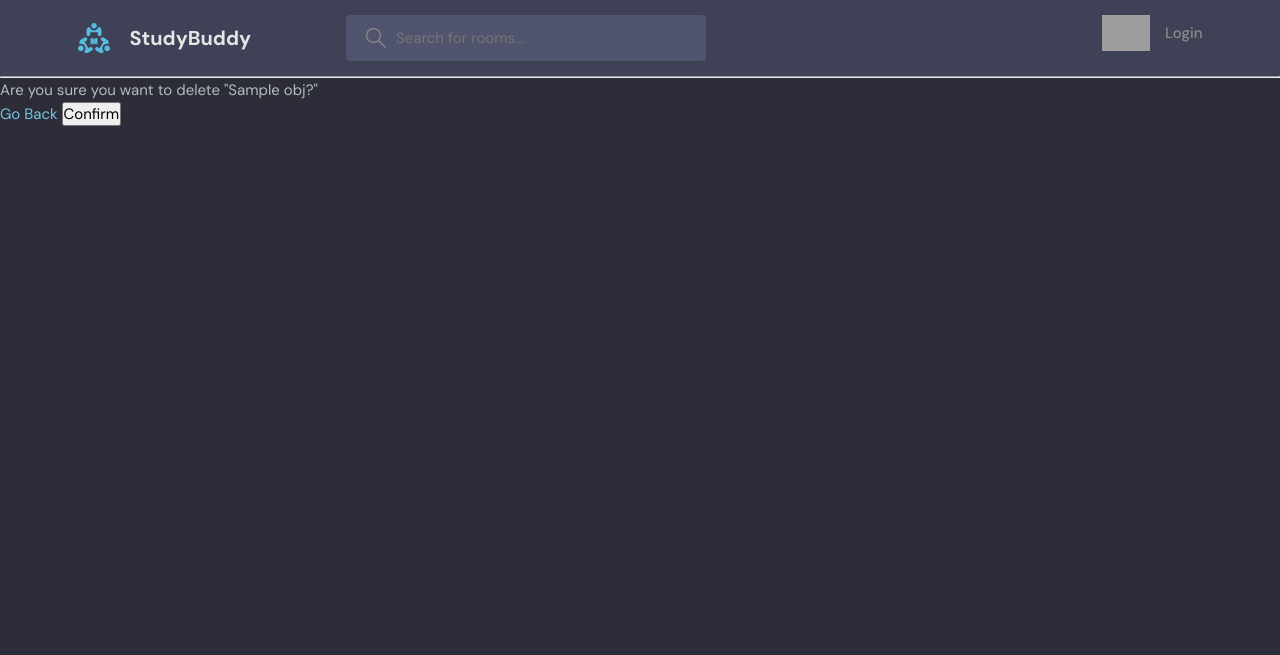
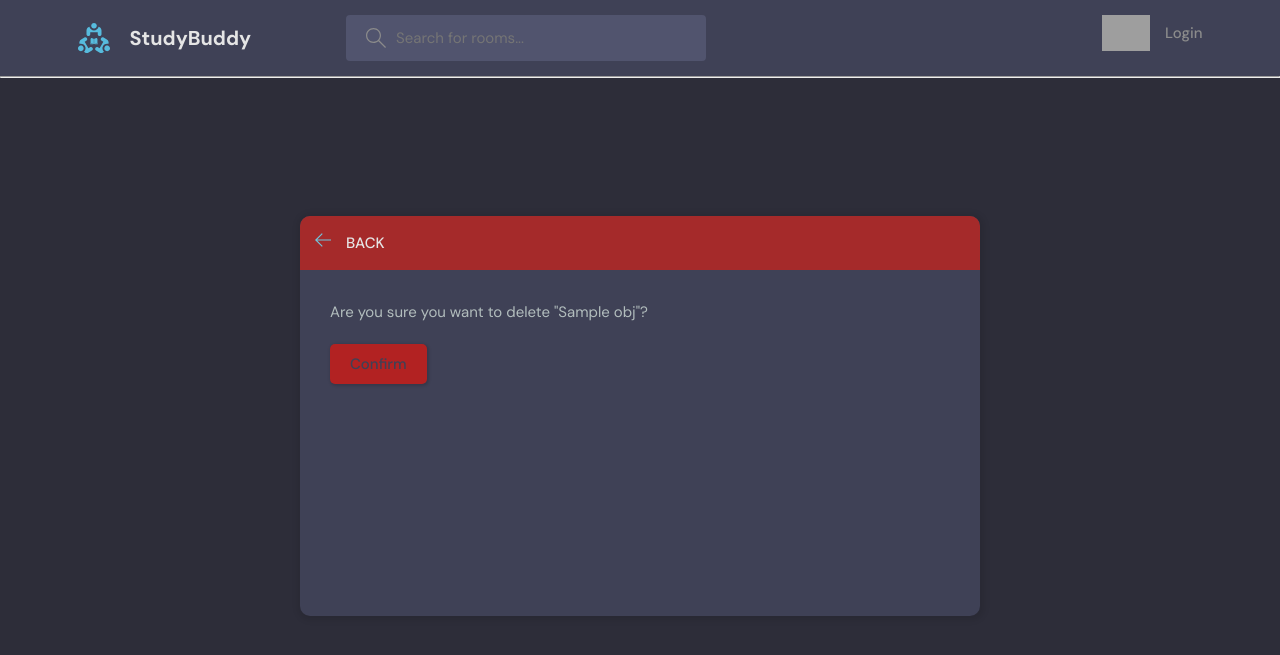
Before and after one commit to MrWipp/DennisIvy-Course, a Django app: template base/templates/base/delete.html in a window 1280 px wide. Shown: the top 655 px of the page. Run offline with Django 3.2, Linux system fonts and the light colour scheme; the template is opened without the code that fills it: most values are stand-ins (such as "Sample title", 1, 10 or a date in 2020); grey boxes are pictures that could not be loaded.

Commit message:
sdsdsdsd

```diff
--- a/base/templates/base/delete.html
+++ b/base/templates/base/delete.html
@@ -1,14 +1,37 @@
 {% extends 'base.html' %}
 
 {% block content %}
+<main class="delete-item layout">
+    <div class="container">
+        <div class="layout__box">
+            <div style="background-color:brown;" class="layout__boxHeader">
+                <div class="layout__boxTitle">
+                    <a href="{{request.META.HTTP_REFERER}}">
+                        <svg version="1.1" xmlns="http://www.w3.org/2000/svg" width="32" height="32"
+                            viewBox="0 0 32 32">
+                            <title>arrow-left</title>
+                            <path
+                                d="M13.723 2.286l-13.723 13.714 13.719 13.714 1.616-1.611-10.96-10.96h27.625v-2.286h-27.625l10.965-10.965-1.616-1.607z">
+                            </path>
+                        </svg>
+                    </a>
+                    <h3>Back</h3>
+                </div>
+            </div>
+            <div class="layout__body">
+                <form class="form" method="POST" action="">
+                    {% csrf_token %}
+                    <div class="form__group">
+                        <p>Are you sure you want to delete "{{obj}}"?</p>
+                    </div>
 
-    <form method="POST" action="">
-        {% csrf_token%}
-        <p>Are you sure you want to delete "{{obj}}?"</p>
+                    <div class="for__group">
+                        <input style="background-color:firebrick;" class="btn btn--main" type="submit" value="Confirm" />
+                    </div>
 
-        <a href="{{ request.META.HTTP_REFERER }}">Go Back</a>
-        <input type="submit" value="Confirm" >
-
-    </form>
-
+                </form>
+            </div>
+        </div>
+    </div>
+</main>
 {% endblock content %}
--- a/base/templates/base/room.html
+++ b/base/templates/base/room.html
@@ -111,7 +111,9 @@
           </div>
           {% if request.user.is_authenticated %}
           <div class="room__message">
-            <form method="POST" action="">{% csrf_token %}<input type="text" name="body" placeholder="Write your message here..." /></form>
+            <form method="POST" action="">
+              {% csrf_token %}
+              <input type="text" name="body" placeholder="Write your message here..." /></form>
           </div>
           {% endif %}
         </div>
--- a/static/styles/style.css
+++ b/static/styles/style.css
@@ -97,6 +97,11 @@ a {
 .btn--main {
   background-color: var(--color-main);
   color: var(--color-dark);
+}
+
+.btn--main--danger {
+  background-color: var(--color-main);
+  color: var(--color-light);
 }
 
 .btn:hover {
```
Also changed, not shown: base/templates/base/delete_old.html (added, +14 -0 lines), db.sqlite3.
